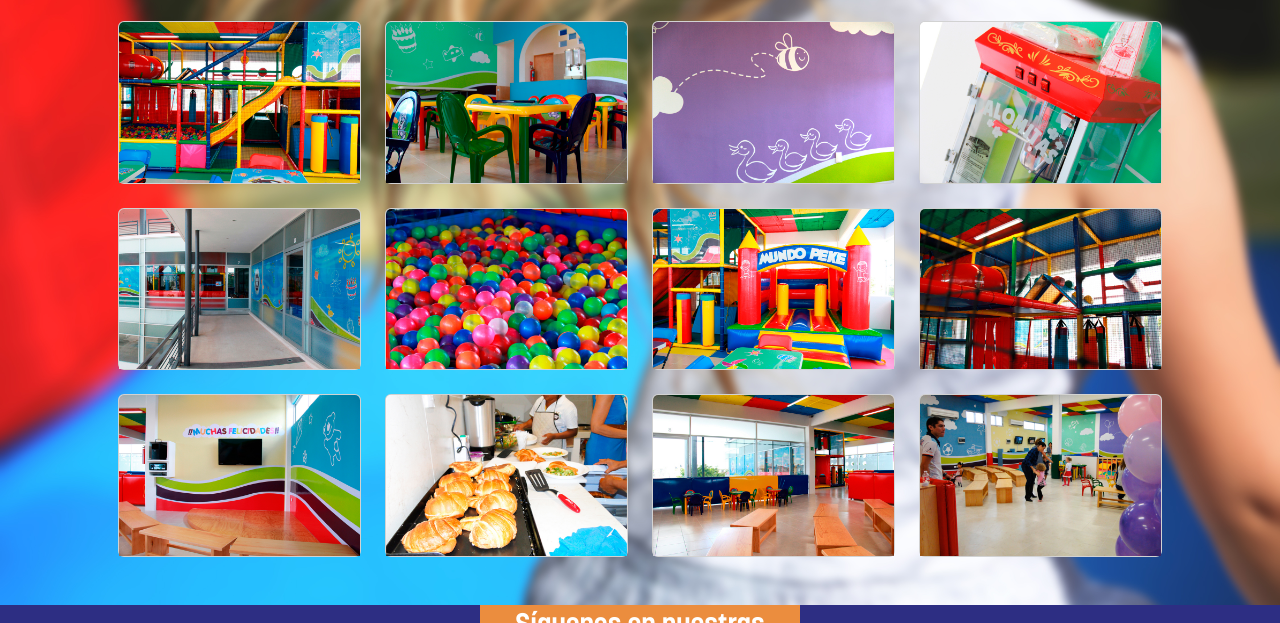
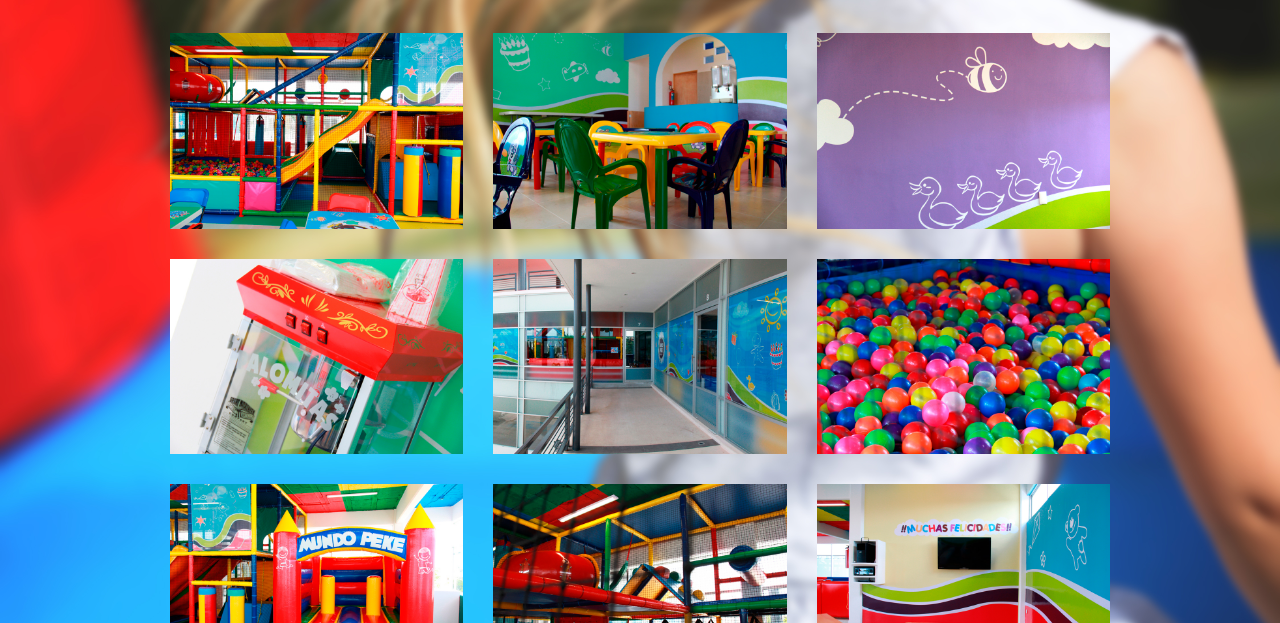
Before and after one commit to Nestorpepz/PreEntrega2-Perez, a plain HTML site: page pages/galeria.html in a window 1280 px wide. Shown: the part 177-800 px from the top of the page. Drawn offline with nearby package versions, Linux system fonts and the light colour scheme.

Commit message:
se agrego media queries y se limpio el codigo

```diff
--- a/css/style.css
+++ b/css/style.css
@@ -251,6 +251,56 @@ h2 {
     padding-top: 20px;
 }
 
+/*GALERIA*/
+
+.body__galery {
+    background-image: url(../assets/background_galeria.jpg);
+    background-attachment: fixed;
+    background-position: center;
+    background-size: cover;
+    background-repeat: no-repeat;
+    width: 100%;
+}
+
+#gallery__section {
+    margin-top: 100px;
+    margin-bottom: 100px;
+}
+
+.gallery__grid {
+    max-width: 900px;
+    margin-top: 150px;
+    display: grid;
+    grid-template-columns: 1fr;
+    justify-items: center;
+    margin-left: auto;
+    margin-right: auto;
+    gap: 30px;
+    padding: 60px;
+}
+
+.card--gallery {
+    width: auto;
+    height: auto;
+}
+
+@media only screen and (min-width:600px){
+    .gallery__grid {
+        grid-template-columns: 1fr 1fr;
+    }
+}
+
+
+@media only screen and (min-width:1200px){
+    .gallery__grid {
+        grid-template-columns: 1fr 1fr 1fr;
+        max-width: 1000px;
+        padding:30px;
+        margin-top: 180px;
+    }
+}
+
+
 /*PAQUETES*/
 .body__paquetes {
     background-image: url(../assets/background_paquetes.jpg);
@@ -264,7 +314,7 @@ h2 {
 
 .cards__section {
     display: grid;
-    grid-template-columns: 1fr 1fr;
+    grid-template-columns: 1fr;
     grid-template-rows: 300px 1fr;
     padding: 40px;
     max-width: 900px;
@@ -318,10 +368,6 @@ h2 {
     font-family: korolev;
 }
 
-/*    width: 100%;
-    height:350px;
-    max-width: 290px;*/
-
 .productbotton {
     color: #ffffff;
     display: flex;
@@ -342,32 +388,34 @@ h2 {
     color: #FFFFFF;
 }
 
-.col-4 {
-    background-color: #EB8D3E;
-    color: #FFFFFF;
+#card__a {
+    order: 1;
 }
 
-.col-4 .page-title {
-    background-color: #F1D64E;
-    color: #FFFFFF;
+#card__b {
+    order: 2;
+}
+
+#card__c {
+    order: 3;
+}
+
+#card__d {
+    order: 4;
+}
+
+@media only screen and (min-width:600px){
+    .cards__section {
+        grid-template-columns: 1fr 1fr;
+    }
 }
 
 
-/*GALERIA*/
-
-.bodygaleria {
-    background-image: url(../assets/background_galeria.jpg);
-    background-attachment: fixed;
-    background-position: center;
-    background-size: cover;
-    background-repeat: no-repeat;
-    width: 100%;
+@media only screen and (min-width:1200px){
+    .cards__section {
+        grid-template-columns: 1fr 1fr;
+    }
 }
-
-#container__galery {
-    margin-top: 150px;
-}
-
 /*CONTACTO*/
 
 .body__contacto {
--- a/pages/galeria.html
+++ b/pages/galeria.html
@@ -4,7 +4,7 @@
 <head>
     <meta charset="utf-8">
     <meta http-equiv="X-UA-Compatible" content="IE=edge">
-    <meta name="viewport" content="width=device-width, initial-scale=1">
+    <meta name="viewport" content="width=device-width, initial-scale=1.0">
     <!--Link al CDN de bootstrap-->
     <link href="https://cdn.jsdelivr.net/npm/bootstrap@5.3.0-alpha1/dist/css/bootstrap.min.css" rel="stylesheet"
         integrity="sha384-GLhlTQ8iRABdZLl6O3oVMWSktQOp6b7In1Zl3/Jr59b6EGGoI1aFkw7cmDA6j6gD" crossorigin="anonymous">
@@ -13,11 +13,11 @@
     <title>Mundo Peke • Galeria</title>
 </head>
 
-<body class="bodygaleria">
+<body class="body__galery">
     <!--Header menu de navegacion-->
     <header class="headerindex" id="headerindex">
         <nav id="navbar" class="navbar navbar-expand-lg navbar-dark" style="background-color: #2D2E83;">
-            <div  class="container-fluid">
+            <div class="container-fluid">
                 <a class="navbar-brand" href="../index.html">
                     <img src="../assets/logo_small_wt.png" alt="Bootstrap" width="40" height="40">
                 </a>
@@ -51,71 +51,46 @@
 
     <!--contenido de la pagina -->
     <main>
-        <div id="container__galery" class="container p-5">
-            <div class="row row-cols-1 row-cols-xl-4 g-4 align-items-center justify-content-center g-4">
-                <div class="col-md-4">
-                    <div class="card">
+        <section id="gallery__section">
+            <div class="gallery__grid">
+                <div class="card--gallery">
                     <img src="../assets/galeria/galeria_001.jpg" class="card-img-top" alt="juegos infantiles">
                 </div>
-                </div>
-                <div class="col-md-4">
-                    <div class="card">
+                <div class="card--gallery">
                     <img src="../assets/galeria/galeria_002.jpg" class="card-img-top" alt="comedor infantil">
                 </div>
-                </div>
-                <div class="col-md-4">
-                    <div class="card">
+                <div class="card--gallery">
                     <img src="../assets/galeria/galeria_003.jpg" class="card-img-top" alt="decoracion infantil">
                 </div>
-                </div>
-                <div class="col-md-4">
-                    <div class="card">
+                <div class="card--gallery">
                     <img src="../assets/galeria/galeria_004.jpg" class="card-img-top" alt="maquina de palomitas">
                 </div>
-                </div>
-                <div class="col-md-4">
-                    <div class="card">
+                <div class="card--gallery">
                     <img src="../assets/galeria/galeria_005.jpg" class="card-img-top" alt="decoracion externa">
                 </div>
-                </div>
-                <div class="col-md-4">
-                    <div class="card">
+                <div class="card--gallery">
                     <img src="../assets/galeria/galeria_006.jpg" class="card-img-top" alt="alberca de pelotas">
                 </div>
-                </div>
-                <div class="col-md-4">
-                    <div class="card">
+                <div class="card--gallery">
                     <img src="../assets/galeria/galeria_007.jpg" class="card-img-top" alt="inflables">
                 </div>
-                </div>
-                <div class="col-md-4">
-                    <div class="card">
+                <div class="card--gallery">
                     <img src="../assets/galeria/galeria_008.jpg" class="card-img-top" alt="jungla">
                 </div>
-                </div>
-                <div class="col-md-4">
-                    <div class="card">
+                <div class="card--gallery">
                     <img src="../assets/galeria/galeria_009.jpg" class="card-img-top" alt="sala de usos multiples">
                 </div>
-                </div>
-                <div class="col-md-4">
-                    <div class="card">
+                <div class="card--gallery">
                     <img src="../assets/galeria/galeria_010.jpg" class="card-img-top" alt="cocina">
                 </div>
-                </div>
-                <div class="col-md-4">
-                    <div class="card">
+                <div class="card--gallery">
                     <img src="../assets/galeria/galeria_011.jpg" class="card-img-top" alt="salon de usos multiples">
                 </div>
-                </div>
-                <div class="col-md-4">
-                    <div class="card">
-                        <img src="../assets/galeria/galeria_012.jpg" class="card-img-top"
-                            alt="salon de usos multiples 2">
+                <div class="card--gallery">
+                    <img src="../assets/galeria/galeria_012.jpg" class="card-img-top" alt="salon de usos multiples 2">
                 </div>
             </div>
-            </div>
-        </div>
+        </section>
     </main>
 
     <!--Pie de pagina -->
```
Also changed, not shown: index.html (+1 -1 lines), pages/contacto.html (+1 -1 lines), pages/paquetes.html (+5 -5 lines). Lines whose indentation alone changed are shown as unchanged.
